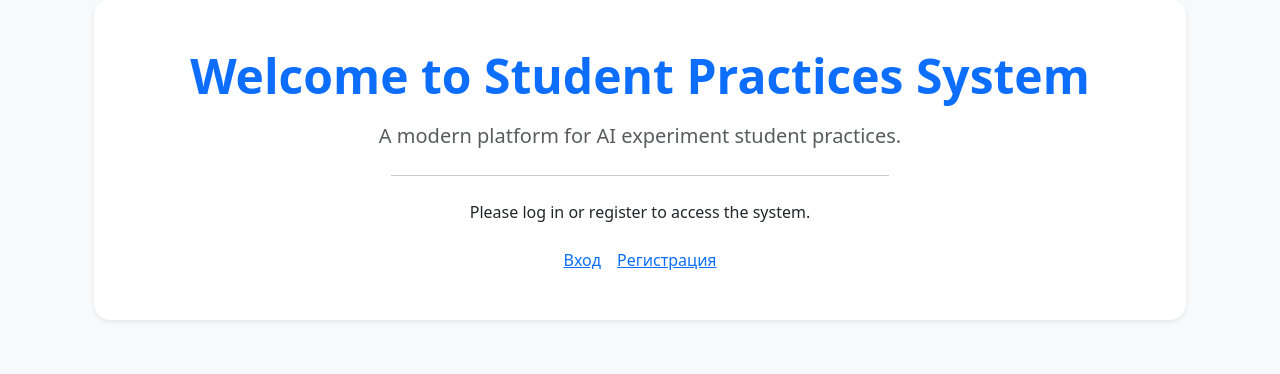
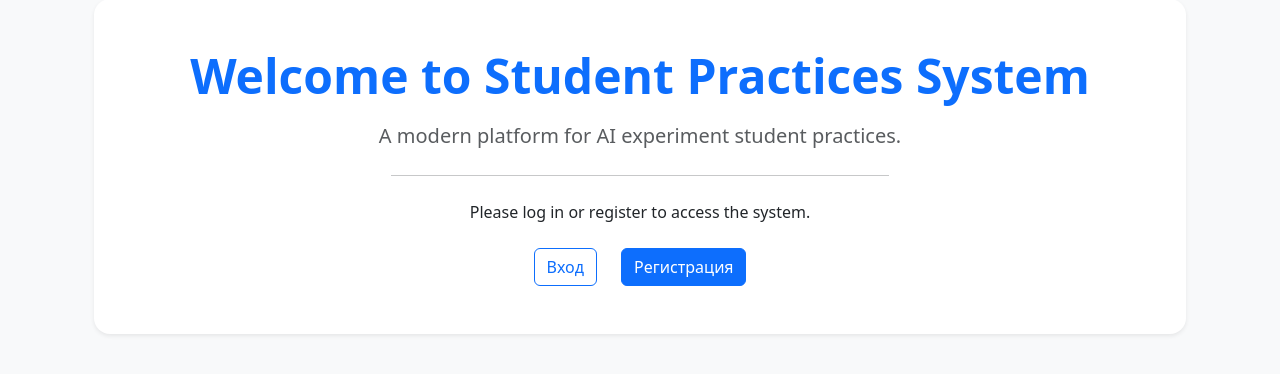
Before and after one commit to codingburgas/2425-11-g-pp-student-practices-assignment-team10, a Flask app: page / in a window 1280 px wide. Shown: the part 129-503 px from the top of the page. Run offline with Flask 3, Linux system fonts and the light colour scheme; some libraries are stand-ins or nearby versions.

Commit message:
Fix main page profile button Co-authored-by: ADAtanasov21 <adatanasov21@codingburgas.bg>

```diff
--- a/flaskProject/templates/index.html
+++ b/flaskProject/templates/index.html
@@ -18,10 +18,10 @@
             </p>
             <div class="d-flex justify-content-center gap-3">
                 {% if current_user.is_authenticated %}
-                    <a href="{{ url_for('main.profile') }}">Профил</a>
+                    <a href="{{ url_for('main.profile') }}" class="btn btn-outline-primary me-2">Профил</a>
                 {% else %}
-                    <a href="{{ url_for('auth.login') }}">Вход</a>
-                    <a href="{{ url_for('auth.register') }}">Регистрация</a>
+                    <a href="{{ url_for('auth.login') }}" class="btn btn-outline-primary me-2">Вход</a>
+                    <a href="{{ url_for('auth.register') }}" class="btn btn-primary">Регистрация</a>
                 {% endif %}
             </div>
         </div>
```
